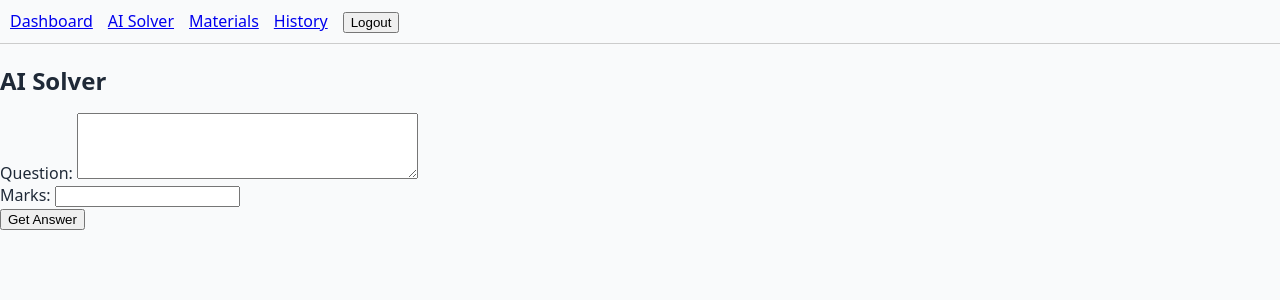
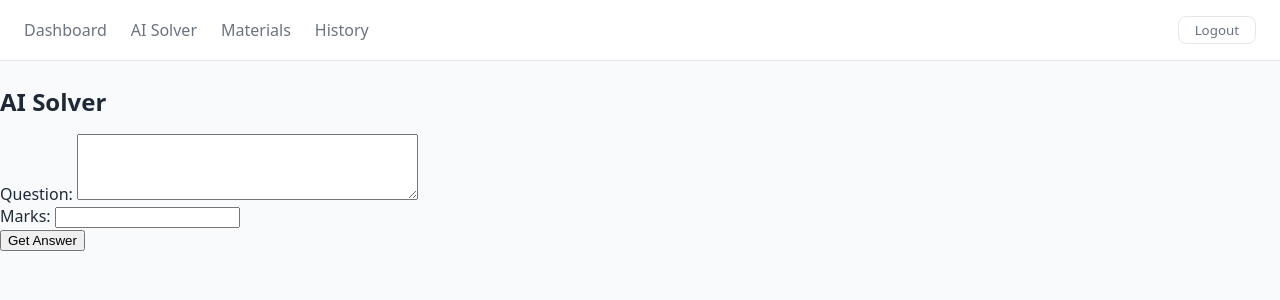
Before and after one commit to HVKG8/exam-prep-platform, a React (Vite) app in the folder client/: page /solver in a window 1280 px wide. Shown: the top 300 px of the page. Built offline with nearby package versions, Linux system fonts and the light colour scheme; sample sign-in values are in the browser's storage.

Commit message:
style: add CSS styling to Navbar component

```diff
--- /dev/null
+++ b/client/src/components/Navbar.css
@@ -0,0 +1,38 @@
+.navbar {
+  display: flex;
+  align-items: center;
+  gap: var(--space-lg);
+  padding: var(--space-md) var(--space-lg);
+  background: var(--color-surface);
+  border-bottom: 1px solid var(--color-border);
+  margin-bottom: var(--space-lg);
+}
+
+.navbar-link {
+  color: var(--color-text-muted);
+  text-decoration: none;
+  font-weight: 500;
+}
+
+.navbar-link:hover {
+  color: var(--color-primary);
+}
+
+.navbar-spacer {
+  flex: 1;
+}
+
+.logout-btn {
+  background: none;
+  border: 1px solid var(--color-border);
+  border-radius: var(--radius);
+  padding: var(--space-xs) var(--space-md);
+  color: var(--color-text-muted);
+  cursor: pointer;
+  font-family: var(--font-sans);
+}
+
+.logout-btn:hover {
+  border-color: var(--color-error);
+  color: var(--color-error);
+}
--- a/client/src/components/Navbar.jsx
+++ b/client/src/components/Navbar.jsx
@@ -1,4 +1,5 @@
 import { Link, useNavigate } from 'react-router-dom';
+import './Navbar.css';
 
 function Navbar() {
   const navigate = useNavigate();
@@ -9,12 +10,13 @@ function Navbar() {
   };
 
   return (
-    <nav style={{ padding: '10px', borderBottom: '1px solid #ccc', marginBottom: '20px' }}>
-      <Link to="/dashboard" style={{ marginRight: '15px' }}>Dashboard</Link>
-      <Link to="/solver" style={{ marginRight: '15px' }}>AI Solver</Link>
-      <Link to="/materials" style={{ marginRight: '15px' }}>Materials</Link>
-      <Link to="/history" style={{ marginRight: '15px' }}>History</Link>
-      <button onClick={handleLogout}>Logout</button>
+    <nav className="navbar">
+      <Link to="/dashboard" className="navbar-link">Dashboard</Link>
+      <Link to="/solver" className="navbar-link">AI Solver</Link>
+      <Link to="/materials" className="navbar-link">Materials</Link>
+      <Link to="/history" className="navbar-link">History</Link>
+      <div className="navbar-spacer"></div>
+      <button onClick={handleLogout} className="logout-btn">Logout</button>
     </nav>
   );
 }
```
